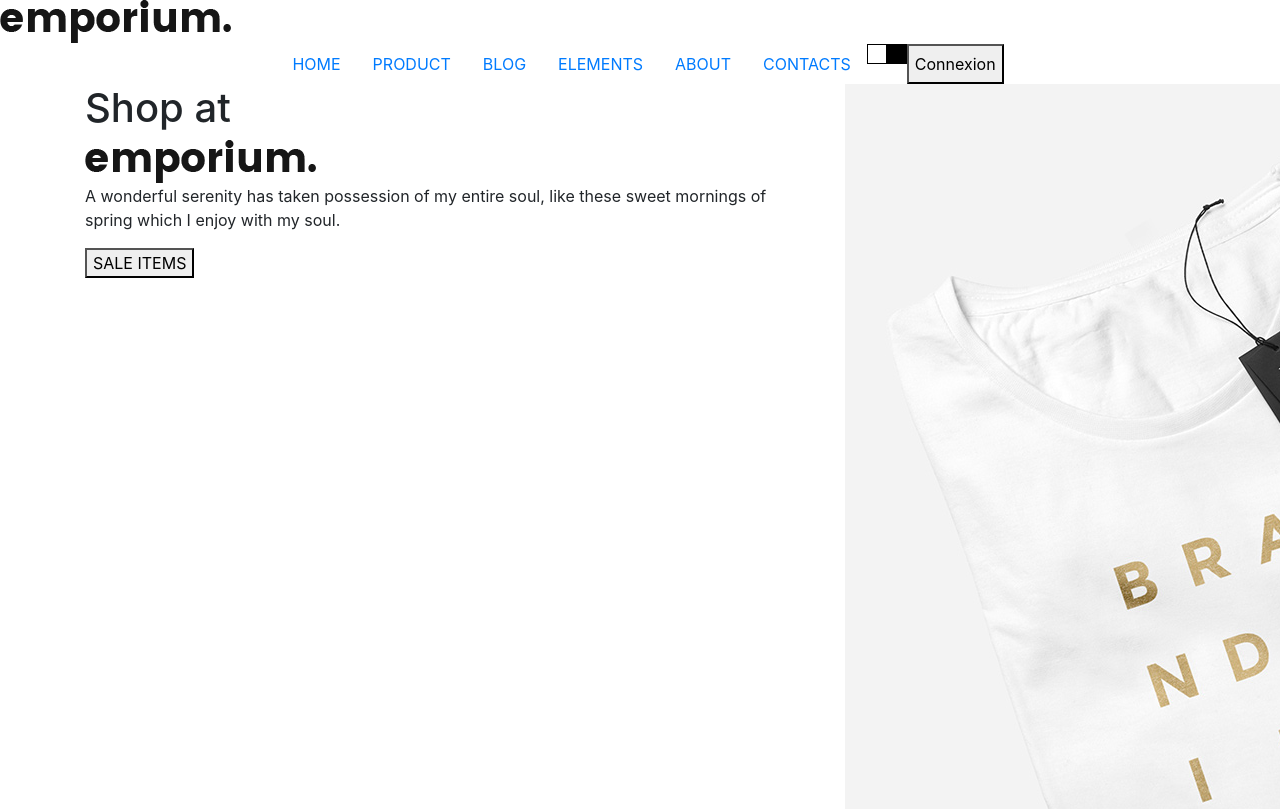
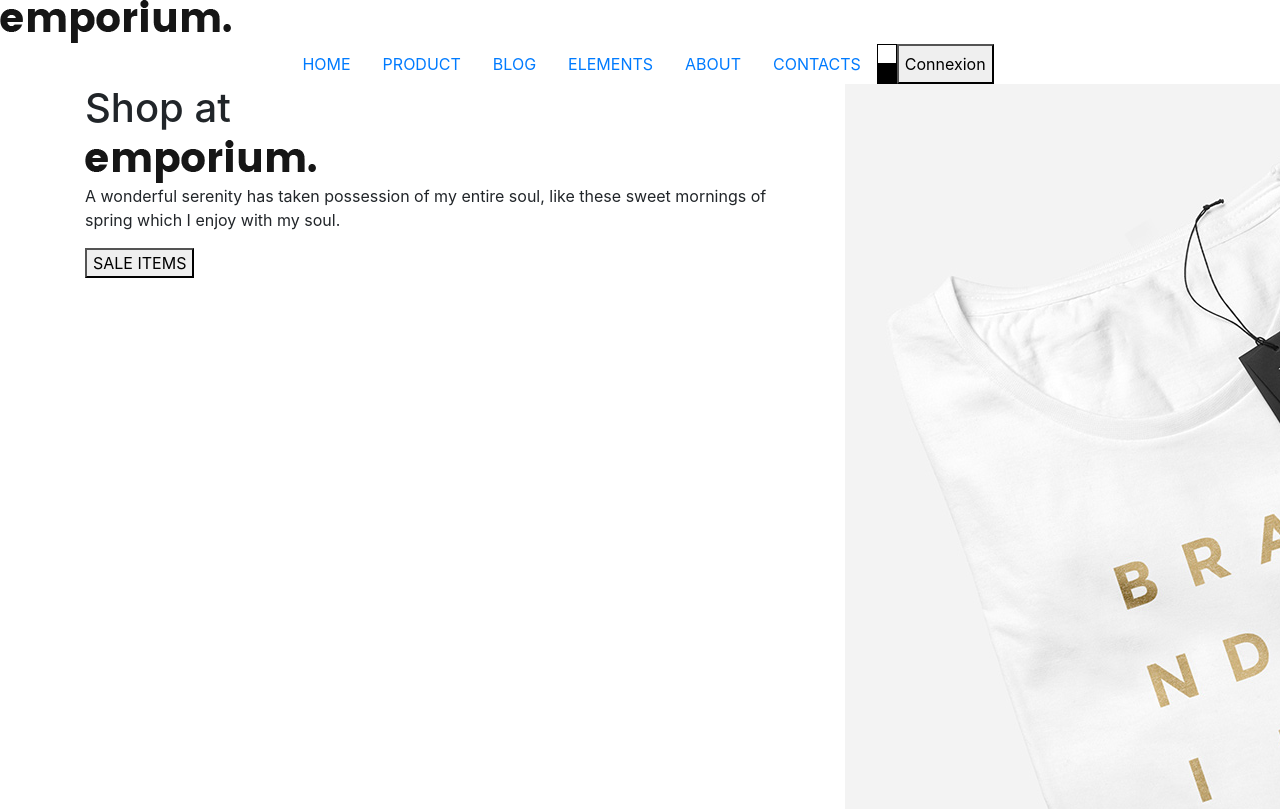
Before and after one commit to FannyHunin/JordanoFannyEmporium, a website: page index.html in a window 1280 px wide. Shown: the top 809 px of the page. Drawn offline with nearby package versions, Linux system fonts and the light colour scheme; files whose address does not match are found by name.

```diff
--- a/index.html
+++ b/index.html
@@ -36,9 +36,9 @@
                 </li>
                 <li class="nav-item">
                     <div id="modeClair" style="border : solid black 1px; width: 20px; height: 20px;"></div>
-                    <div id="modeSombre"></div>
+                    <div id="modeSombre" style="background-color: black; width: 20px; height: 20px;"></div>
                 </li>
-                <li class="nav-item" style="background-color: black; width: 20px; height: 20px;"></li>
+                <li class="nav-item"></li>
                 <button>Connexion</button>
                 </li>
             </ul>
```
